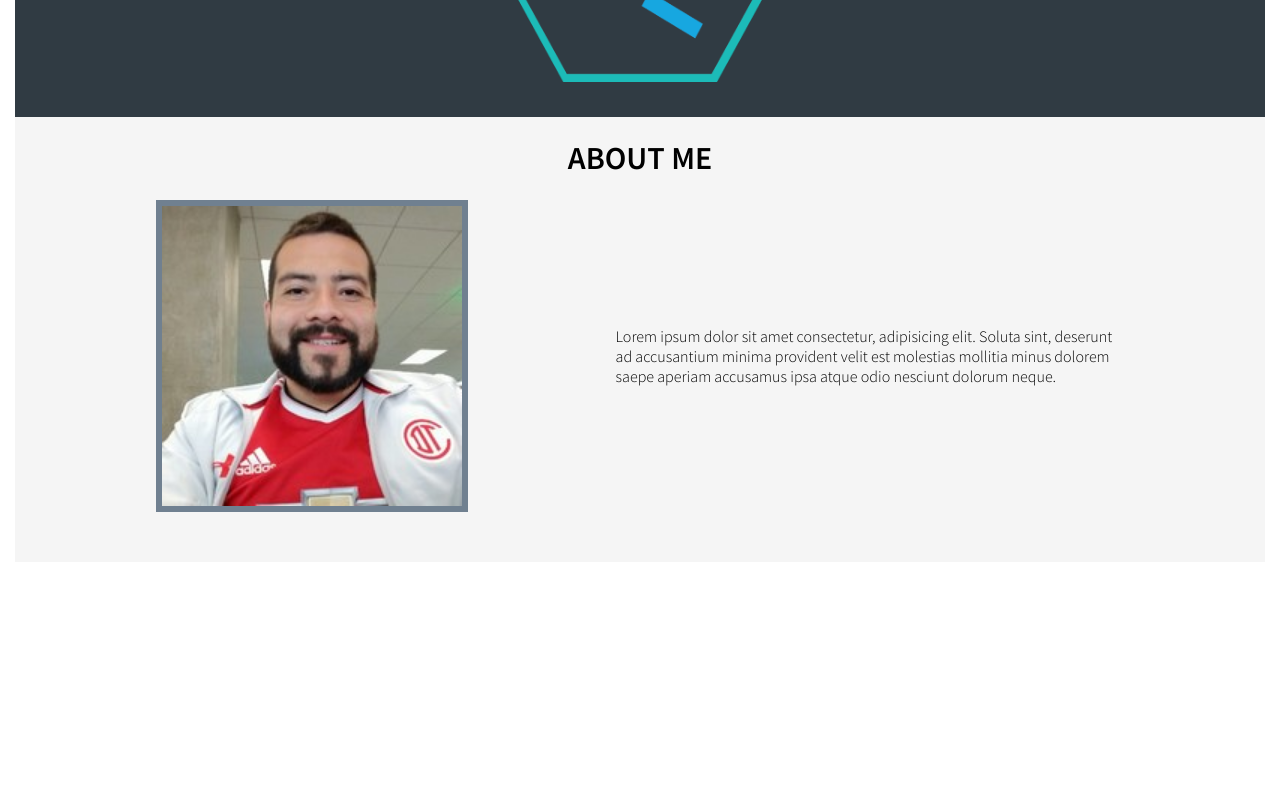
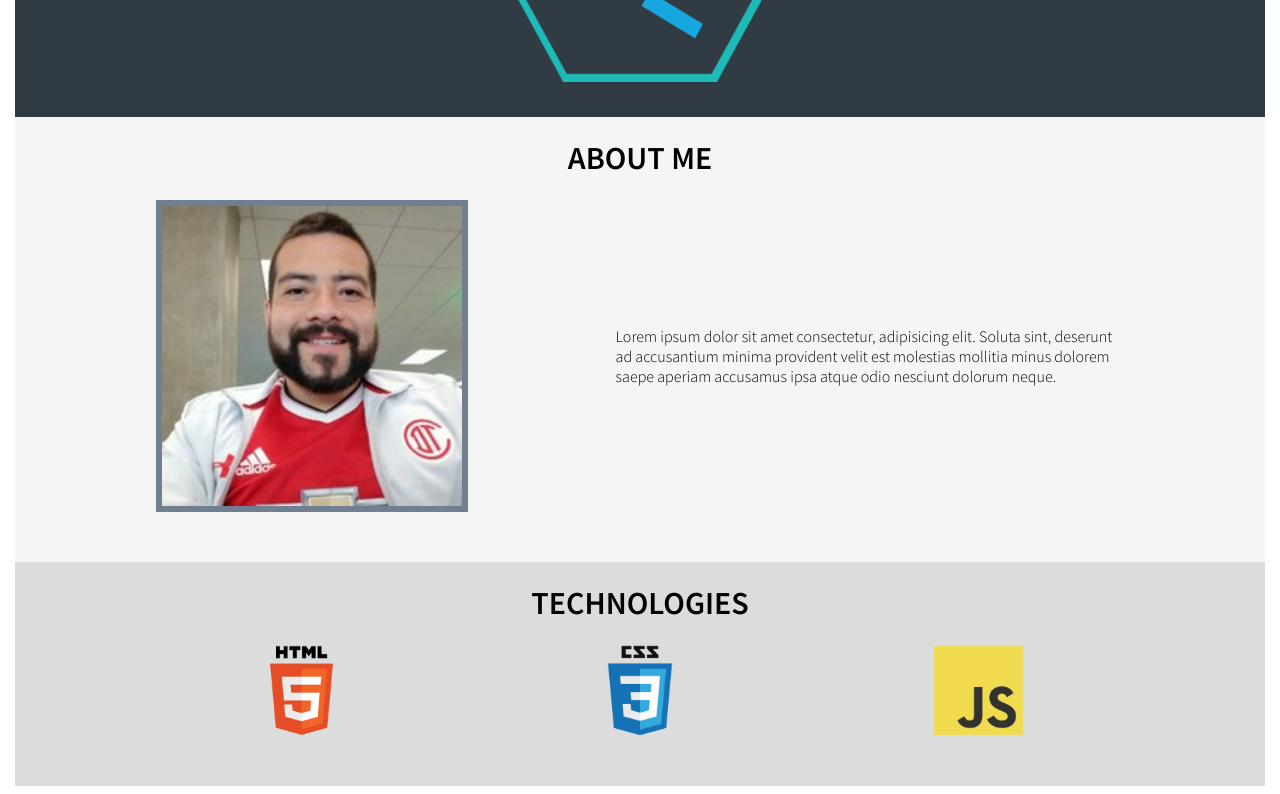
Before and after one commit to GustavoAyala1/portfolio, a website: page index.html in a window 1280 px wide. Shown: the part 324-1118 px from the top of the page. Before the commit the page ends 894 px from the top, so only its background shows below. Drawn offline with Linux system fonts and the light colour scheme.

Commit message:
Finished Tech Section

```diff
--- a/index.html
+++ b/index.html
@@ -30,6 +30,12 @@
       <p>Lorem ipsum dolor sit amet consectetur, adipisicing elit. Soluta sint, deserunt ad accusantium minima provident velit est molestias mollitia minus dolorem saepe aperiam accusamus ipsa atque odio nesciunt dolorum neque.</p>
     </div>
   </div>
+  <div id="tech" class="row justify-evenly pb-50 tech-section">
+    <h1 class="col-12">TECHNOLOGIES</h1>
+    <img src="assets/html-logo.png" alt="HTML 5 logo" class="col-1">
+    <img src="assets/css-logo.png" alt="CSS 3 logo" class="col-1">
+    <img src="assets/js-logo.png" alt="Javascript logo" class="col-1">
+  </div>
 </div>
 </body>
 </html>
--- a/styles.css
+++ b/styles.css
@@ -66,3 +66,7 @@ html {
 .text-align-reset {
   text-align: initial;
 }
+
+.tech-section {
+  background-color: gainsboro;
+}
```
